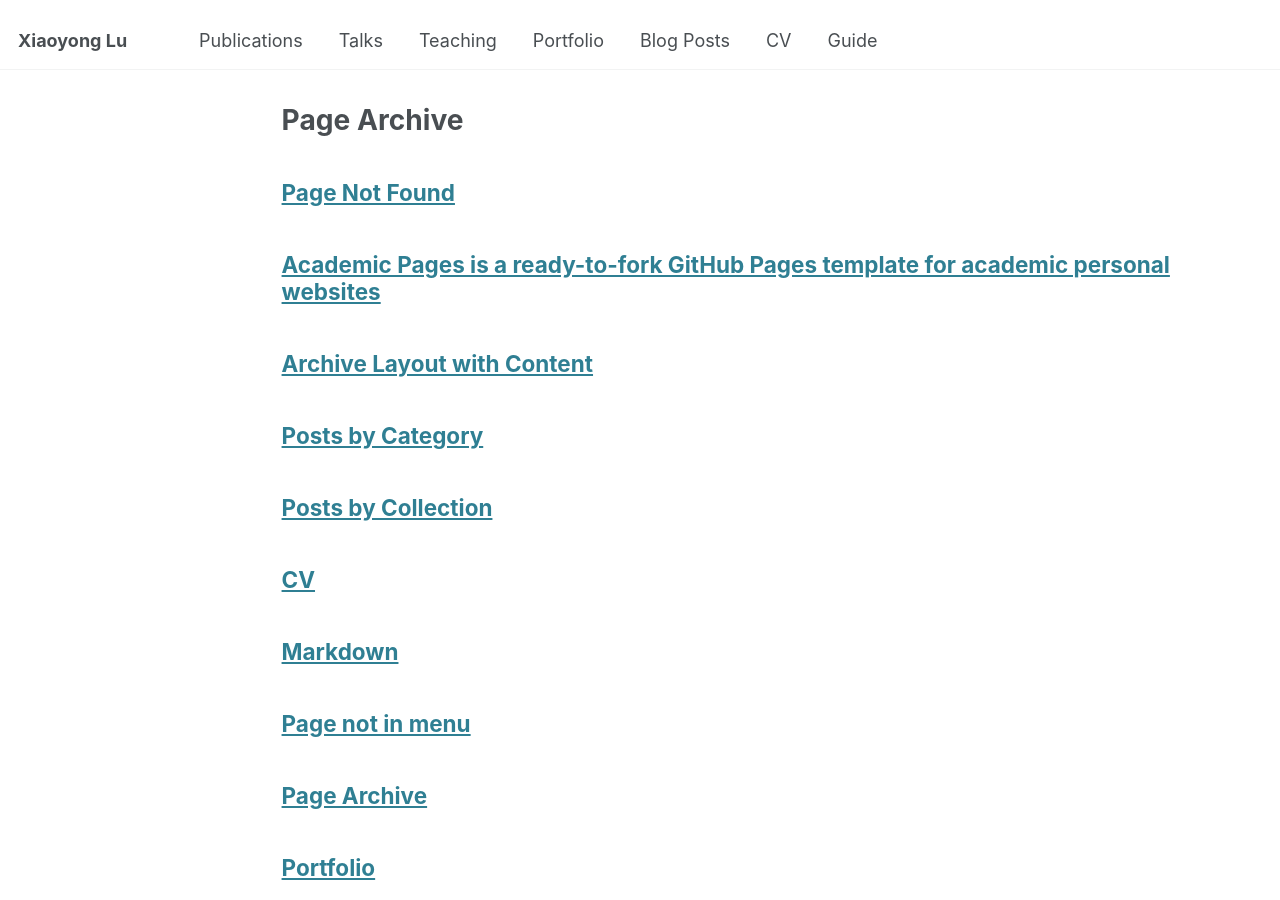
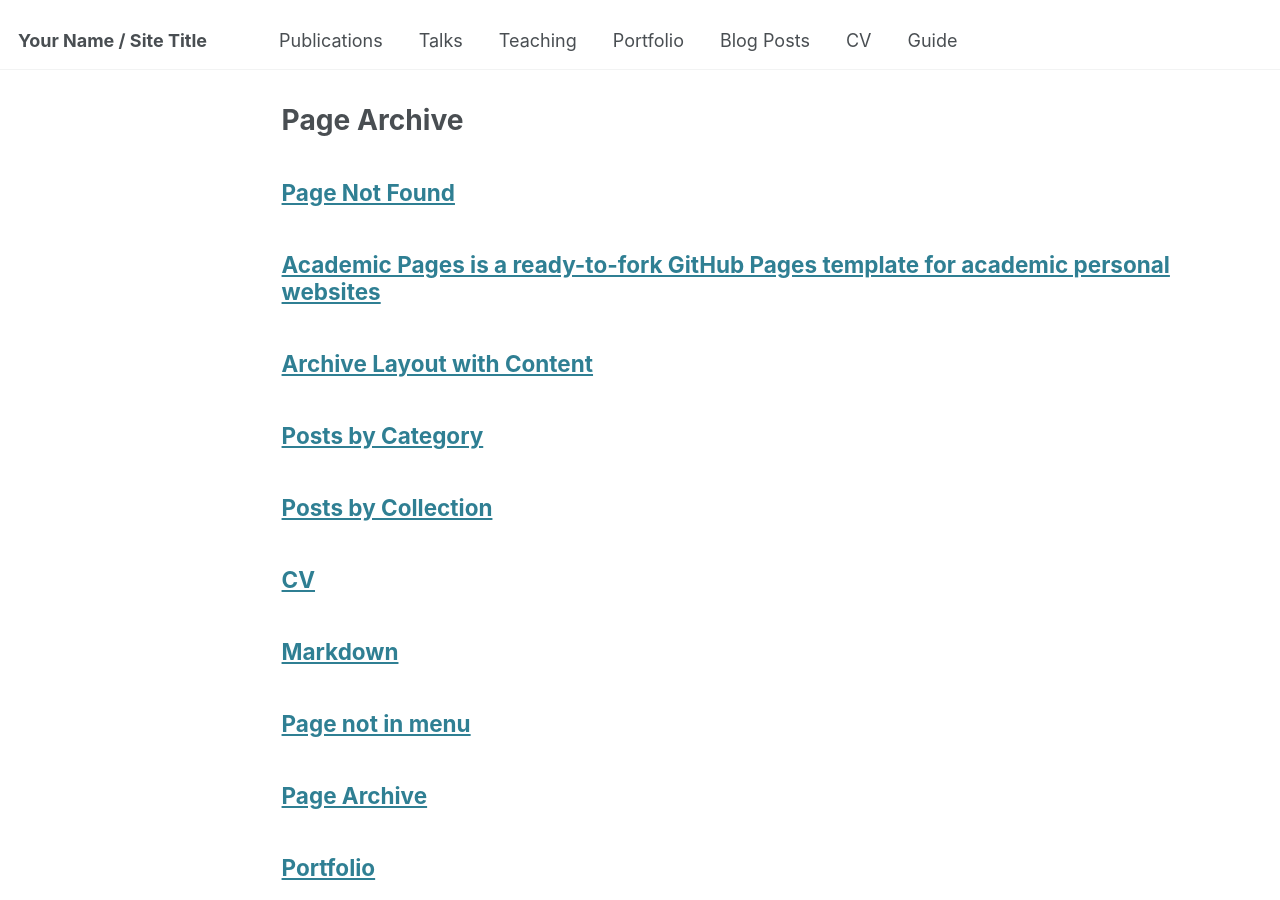
Before and after one commit to leoluxxx/leoluxxx.github.io, a Jekyll site: the page built from _pages/page-archive.html, in a window 1280 px wide and 900 px high. Built offline with Jekyll 4.4.1, drawn with Linux system fonts in a browser that asks for light colours.

Commit message:
Update _config.yml

```diff
--- a/_config.yml
+++ b/_config.yml
@@ -9,7 +9,7 @@
 # Basic Site Settings
 locale                   : "en-US"
 site_theme               : "default"
-title                    : "Xiaoyong Lu"
+title                    : "Your Name / Site Title"
 title_separator          : "-"
 name                     : &name "Your Name"
 description              : &description "personal description"
@@ -23,7 +23,7 @@ repository               : "academicpages/academicpages.github.io"
 author:
   # Biographic information
   avatar           : "profile.png"
-  name             : "Your Sidebar Name"
+  name             : "Xiaoyong Lu"
   pronouns         : # example: "she/her"
   bio              : "Short biography for the left-hand sidebar"
   location         : "Earth"
```
